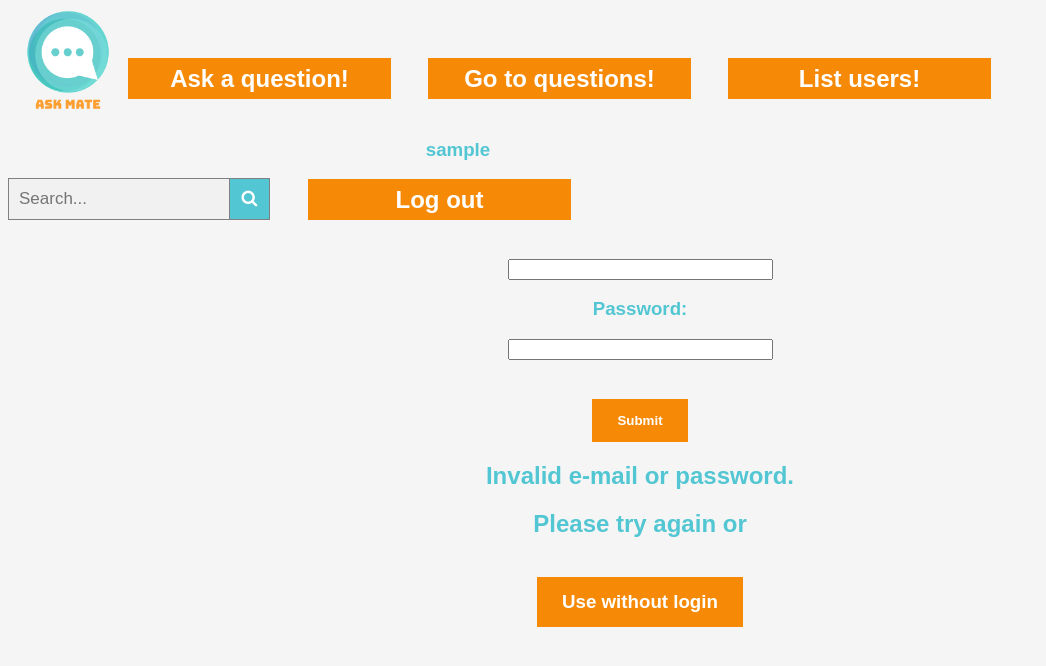
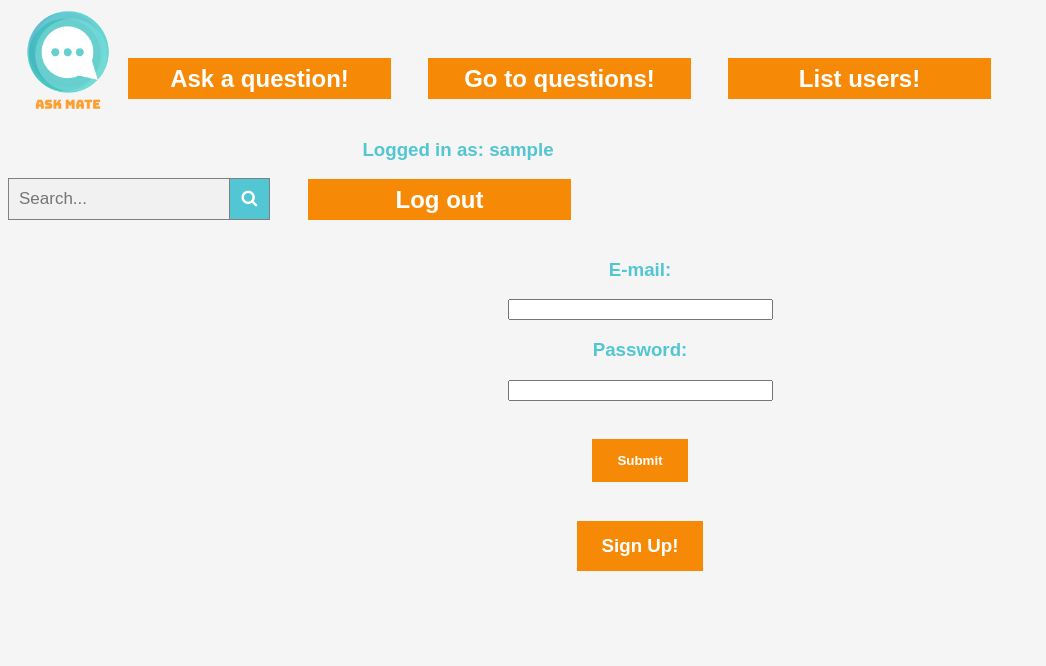
Before and after one commit to CodecoolGlobal/ask-mate-3-python-Gezow, a Flask app: template templates/login.html in a window 1280 px wide. Shown: the top 666 px of the page, without its empty margins (0-1046 px from the left). Run offline with Flask 2, Linux system fonts and the light colour scheme; the template is opened without the code that fills it: most values are stand-ins (such as "Sample title", 1, 10 or a date in 2020); some libraries are stand-ins or nearby versions.

Commit message:
10: login page and login() refactor

```diff
--- a/server.py
+++ b/server.py
@@ -11,14 +11,16 @@ import util
 app = Flask(__name__)
 app.secret_key = b'secretkey'
 
+
 @app.route("/")
 def main():
-    last_five_question = data_manager_question.get_ordered_questions("submission_time", 'DESC')[:5]
     return render_template("searched_list.html",
-                           questions=last_five_question,
+                           questions=data_manager_question.get_ordered_questions("submission_time", 'DESC')[:5],
                            if_reversed='asc',
                            question_headers=[" ".join(header.capitalize() for header in header.split("_"))
-                                             for header in data_manager_universal.QUESTION_HEADER])
+                                             for header in data_manager_universal.QUESTION_HEADER],
+                           logged_in=True if "username" in session else False
+                           )
 
 
 @app.route("/list")
@@ -335,8 +337,8 @@ def users():
                            users=sorted_users,
                            if_reversed=order,
                            user_headers=[" ".join(header.capitalize() for header in header.split("_"))
-                                         for header in data_manager_universal.USER_HEADER]
-                           )
+                                         for header in data_manager_universal.USER_HEADER])
+
 
 @app.route("/login", methods=["GET", "POST"])
 def login():
@@ -352,8 +354,8 @@ def login():
         else:
             session['username'] = username
             session['user_id'] = data_manager_users.find_profile_id(email, 'email')['id']
-            return render_template("list.html", username=username,)
-    return render_template("login.html", verified='first')
+            return redirect("/")
+    return render_template("login.html", verified=True)
 
 
 @app.route('/logout')
--- a/templates/list.html
+++ b/templates/list.html
@@ -25,7 +25,7 @@
               <div>
                       {% if username %}
                           <div id="hd-last-name">
-                          <h3>{{ username }}</h3>
+                          <h3>Logged in as: {{ username }}</h3>
                           <h2 class="button"><a class="button" href="/logout">Log out</a></h2></div>
                       {% else %}
                           <div id="hd-last"><h2 class="button"><a class="button" href="/login">Login</a></h2></div>
--- a/templates/login.html
+++ b/templates/login.html
@@ -4,18 +4,16 @@
 {% block page_content %}
     <div class="centered">
     {% block page_title %}<h1 class="page-title">Please log in!</h1>{% endblock %}
+    {% if not verified %}
+        <h3>Invalid login attempt!</h3>
+    {% endif %}
     <form {% block action %}action="/login"{% endblock action %} method="post" enctype="multipart/form-data">
         <p><label for="email-input"><h3>E-mail:</h3></label></p>
             <input id="email-input" name="email" minlength="6" size="30"{% block bodytitle %}{% endblock bodytitle %}>
         <p><label for="password-input"><h3>Password:</h3></label></p>
             <input id="password-input" name="password" minlength="3" size="30">
         <p><h3><button class="post-button" type="submit">{% block button %}<strong>Submit</strong>{% endblock button %}</button></h3></p>
-        {%  if verified == 'first' %}
-            <h3><a class="post-button" href="/">Use without login</a></h3>
-        {%  elif not verified %}
-            <h2>Invalid e-mail or password.</h2><h2> Please try again or </h2>
-            <h3><a class="post-button" href="/">Use without login</a></h3>
-        {% endif %}
+        <h3><a class="post-button" href="/sign-up">Sign Up!</a></h3>
     </form>
 </div>
 {% endblock %}
```
